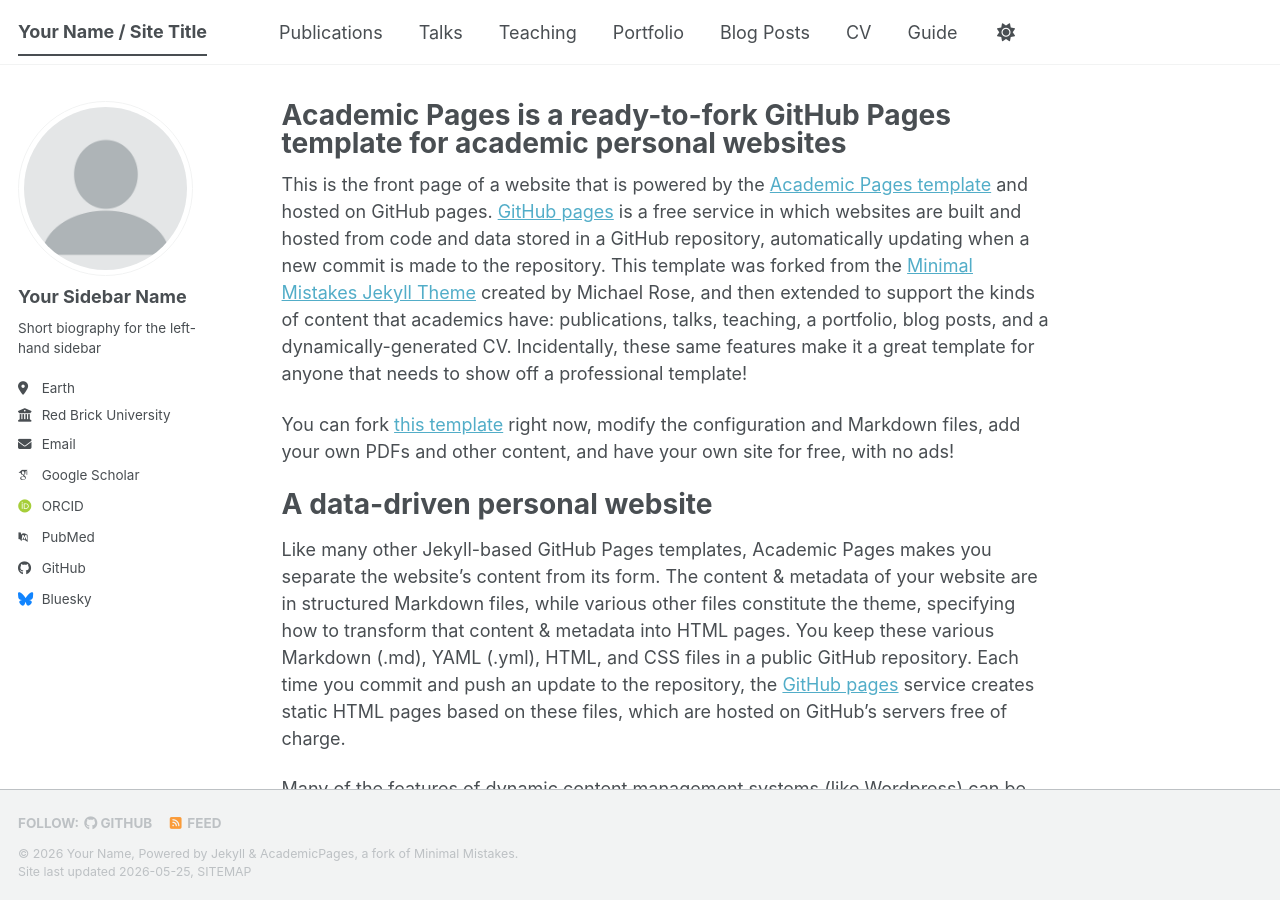
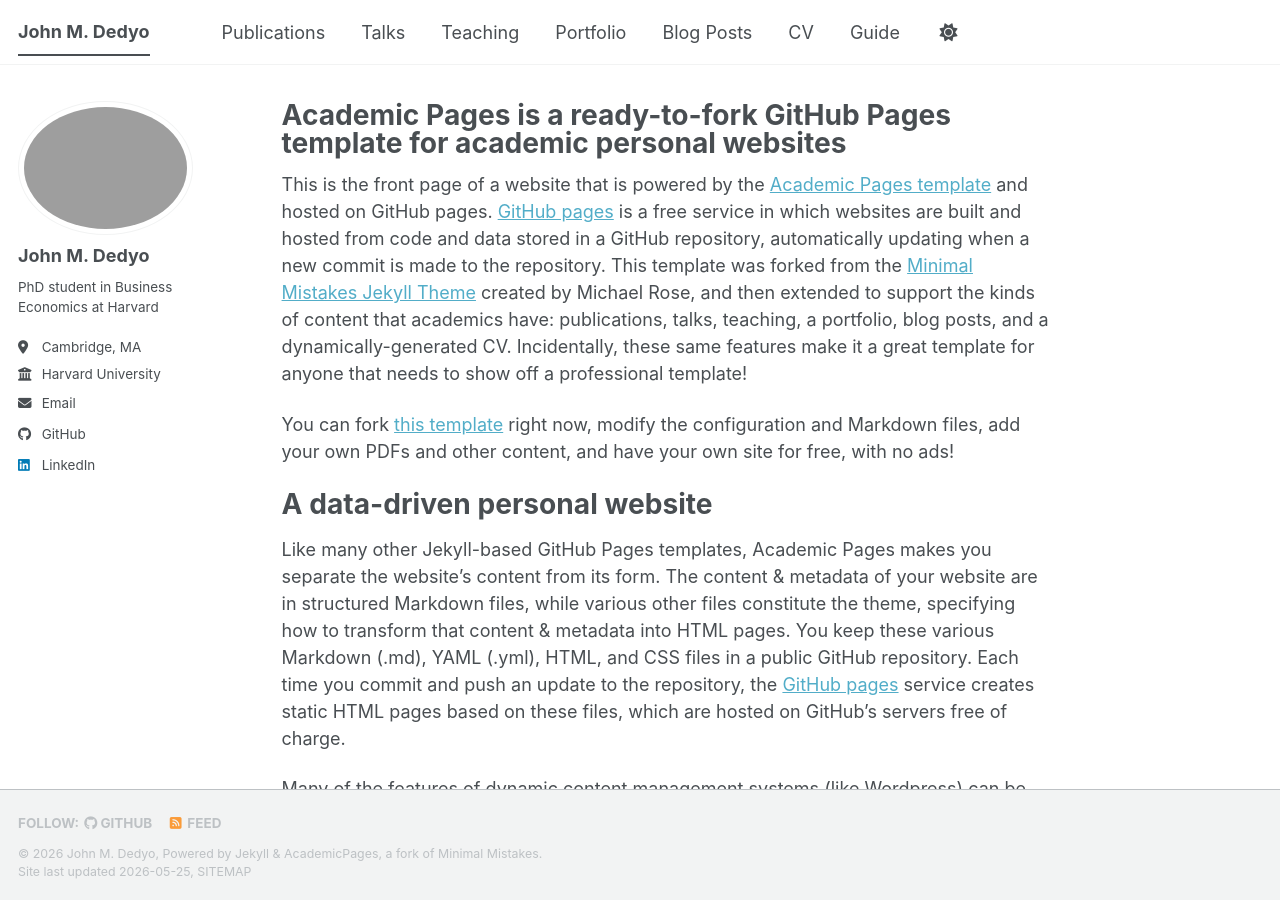
Before and after one commit to johndedyo/johndedyo.github.io, a Jekyll site: the page built from _pages/about.md, in a window 1280 px wide and 900 px high. Built offline with Jekyll 4.4.1, drawn with Linux system fonts in a browser that asks for light colours; some web fonts are replaced; a script bundle is joined from its source files by our own code; library files that are not in the unit come from our copies.

Commit message:
Update _config.yml

```diff
--- a/_config.yml
+++ b/_config.yml
@@ -9,39 +9,38 @@
 # Basic Site Settings
 locale                   : "en-US"
 site_theme               : "default" # The available themes options are "default", "air", "sunrise", "mint", "dirt" and "contrast"
-title                    : "Your Name / Site Title"
+title                    : "John M. Dedyo"
 title_separator          : "-"
-name                     : &name "Your Name"
-description              : &description "Your Name's academic portfolio"   # Update this with a general description of your site, this is the default if not overridden by a page
-url                      : https://academicpages.github.io # The base hostname & protocol for your site e.g. "https://[your GitHub username].github.io",
+name                     : &name "John M. Dedyo"
+description              : &description "PhD student in Business Economics at Harvard"   # Update this with a general description of your site, this is the default if not overridden by a page
+url                      : https://jdedyo.github.io # The base hostname & protocol for your site e.g. "https://[your GitHub username].github.io",
                                                            # or if you already have some other page hosted on Github then use "https://[your GitHub username].github.io/[Your Repo Name]"
 baseurl                  : "" # the subpath of your site, e.g. "/blog"
-repository               : "academicpages/academicpages.github.io"
+repository               : "jdedyo/jdedyo.github.io"
 
 # Site Author - The following control what appear as part of the author content on the side bar.
 #               If a field is blank the icon and link will not appear, otherwise it will be shown.
 #               Additional customization can be done by editing /_includes/author-profile.html
 author:
   # Biographic information
-  avatar           : "profile.png"
-  name             : "Your Sidebar Name"
+  avatar           : "prof_pic.jpg"
+  name             : "John M. Dedyo"
   pronouns         : # example: "she/her"
-  bio              : "Short biography for the left-hand sidebar"
-  location         : "Earth"
-  employer         : "Red Brick University"
+  bio              : "PhD student in Business Economics at Harvard"
+  location         : "Cambridge, MA"
+  employer         : "Harvard University"
   uri              : # URL
-  email            : "none@example.org"
+  email            : "jdedyo@g.harvard.edu"
 
   # Academic websites
   academia         : # URL
   arxiv            : # URL - Update with the correct link to your profile
-  googlescholar    : "https://scholar.google.com/citations?user=PS_CX0AAAAAJ"
+  googlescholar    : # URL
   inspire-hep      : # URL
   impactstory      : # URL
-  orcid            : "https://orcid.org/yourorcidurl"
+  orcid            : # URL
   semantic         : # URL
   ssrn             : # URL
-  pubmed           : "https://www.ncbi.nlm.nih.gov/pubmed/?term=john+snow"
   researchgate     : # URL
   scopus           : # URL
   zotero           : # URL
@@ -51,13 +50,13 @@
   bitbucket        : # Username - Update with your username on the site
   codepen          : # Username
   dribbble         : # Username
-  github           : "academicpages"
+  github           : "jdedyo"
   kaggle           : # Username
   stackoverflow    : # User number or user number and name (i.e., use "1" or "1/jeff-atwood")
 
   # Social media
   artstation       : # Username
-  bluesky          : "bsky.app" # Replace this with you Bluesky username
+  bluesky          : # Username
   facebook         : # Username
   flickr           : # Username
   foursquare       : # Username
@@ -66,7 +65,7 @@
   keybase          : # Username
   instagram        : # Username
   lastfm           : # Username
-  linkedin         : # Username
+  linkedin         : "john-m-dedyo-061494251"
   mastodon         : # URL
   medium           : # URL
   pinterest        : # Username
```
